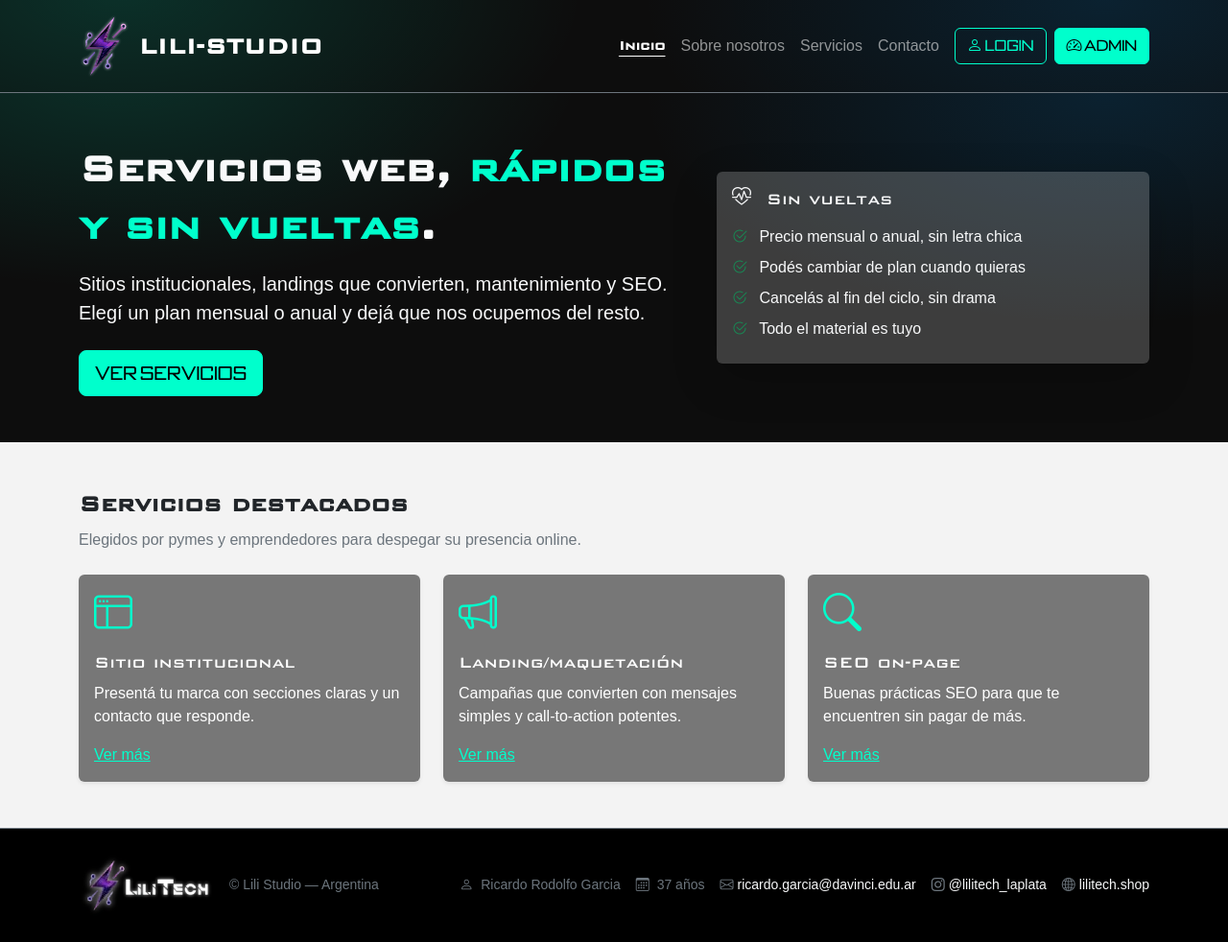
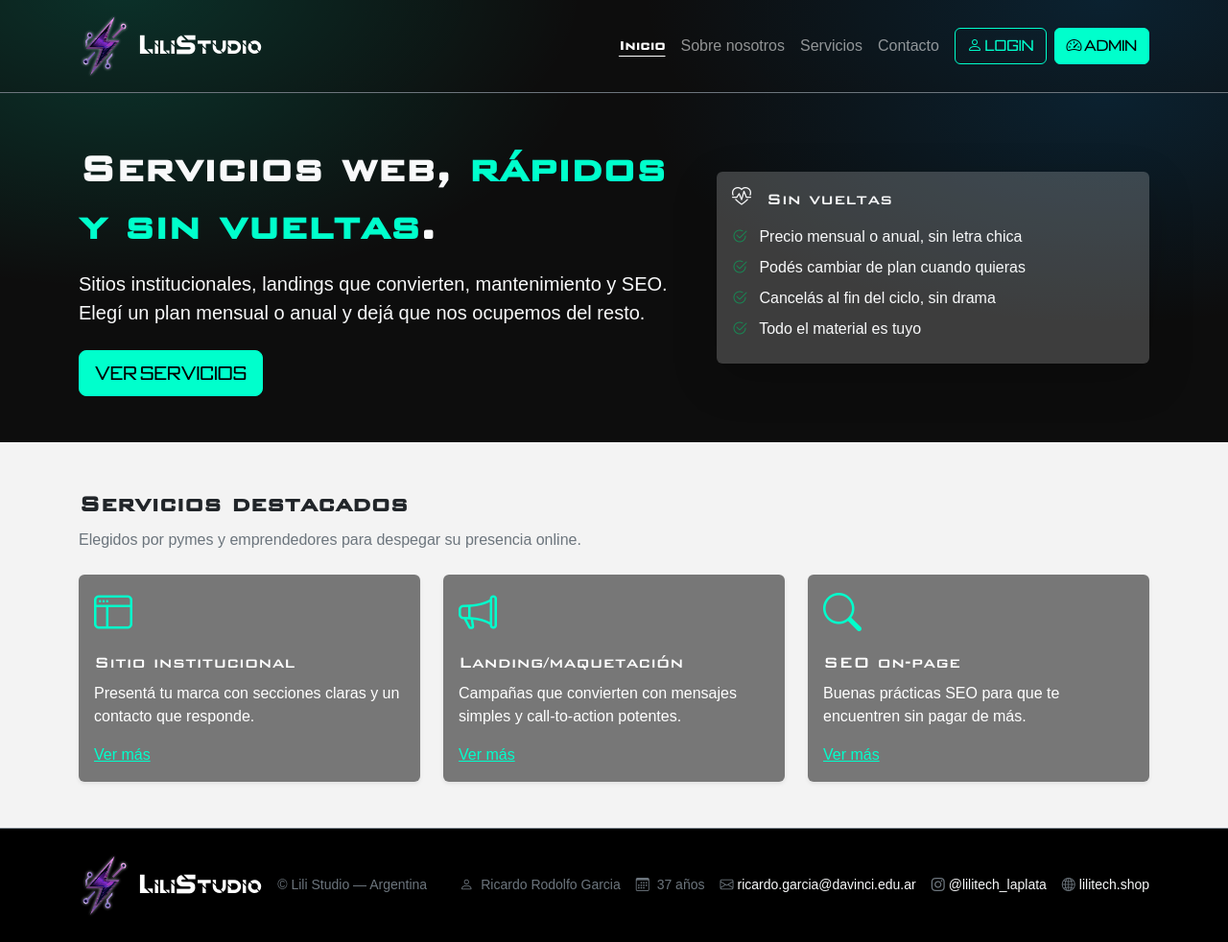
Before and after one commit to Richard-davinci/Tp1-PCE, a plain HTML site: page index.html in a window 1280 px wide. Shown: the whole page at 96% size. Drawn offline with nearby package versions, Linux system fonts and the light colour scheme.

Commit message:
fix logo

```diff
--- a/css/style.css
+++ b/css/style.css
@@ -36,11 +36,18 @@
 
 body {
     font-family: 'BankGothic', sans-serif;
+    font-weight: 300;
 }
 
 /* Base */
 html, body {
     background-color: #f3f3f3;
+}
+.navbar-brand {
+    font-family: 'Quantum', sans-serif;
+    font-weight: bold;
+    font-variant: small-caps;
+
 }
 
 a {
--- a/index.html
+++ b/index.html
@@ -16,7 +16,7 @@
             <nav class="navbar navbar-expand-lg navbar-dark bg-gradient-dark border-bottom border-secondary">
                 <div class="container">
                     <a class="navbar-brand d-flex align-items-center gap-2 fw-bold fs-3" href="index.html">
-                        <img src="img/Logo-Lili.png" style="height: 70px">LILI-STUDIO
+                        <img src="img/Logo-Lili.png" style="height: 70px">LiliStudio
                     </a>
                     <button class="navbar-toggler" type="button" data-bs-toggle="collapse" data-bs-target="#mainNav">
                         <span class="navbar-toggler-icon"></span>
@@ -132,11 +132,12 @@
 
         <footer class="py-4 bg-black border-top border-secondary">
             <div class="container">
-                <div class="row g-3 align-items-center">
+                <div class="row g-3 d-flex align-items-center">
                     <div class="col-12 col-md d-flex align-items-center gap-3">
-                        <img src="img/Logo.webp" alt="Lili Studio" class="img-fluid">
+                        <a class="navbar-brand d-flex align-items-center gap-2 fw-bold fs-3 text-white" href="index.html">
+                            <img src="img/Logo-Lili.png" style="height: 70px">LiliStudio
+                        </a>
                         <p class="mb-0 small text-secondary">© <span id="year"></span> Lili Studio — Argentina</p>
-
                     </div>
                     <div class="col-12 col-md-auto">
                         <ul class="list-unstyled mb-0 small text-secondary d-flex flex-column flex-md-row gap-3">
```
